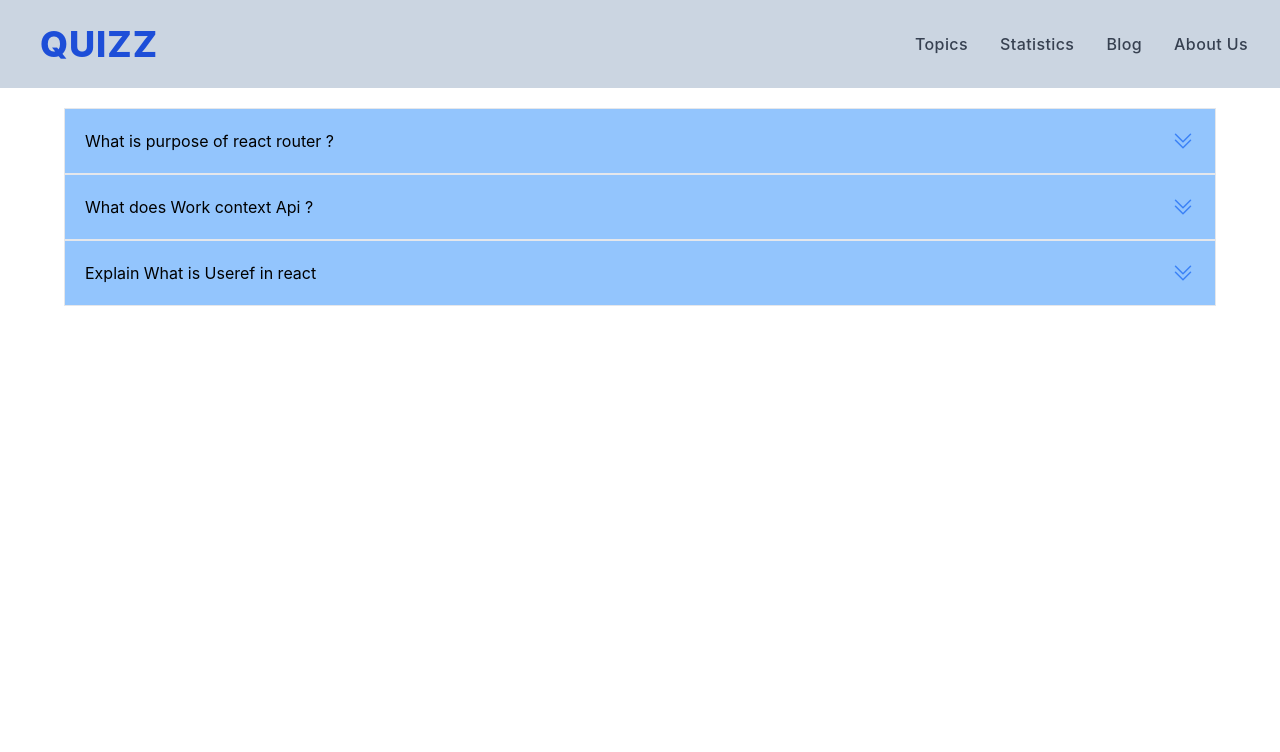
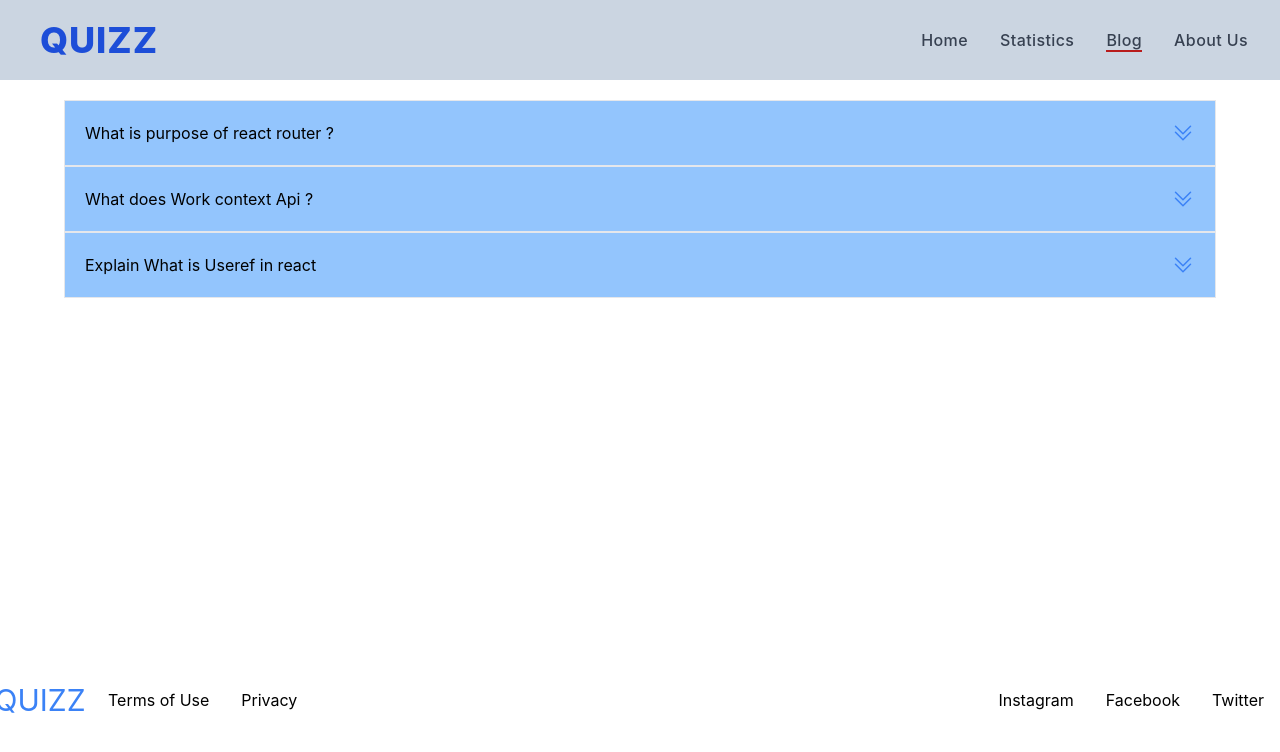
Before and after one commit to rubelrana123/quiz-site, a React (Create React App) app: page /blog in a window 1280 px wide. Shown: the top 752 px of the page. Built offline with nearby package versions, Linux system fonts and the light colour scheme.

Commit message:
added footer

```diff
--- a/src/components/Blog.jsx
+++ b/src/components/Blog.jsx
@@ -21,7 +21,7 @@ const Blog = () => {
 		},
 	];
   return (
-    <div className='w-[90%] mt-5 mx-auto'>
+    <div className='w-[90%] mt-5 h-[68vh] mx-auto'>
 
       {
         data.map( info => <BlogQuestion info = {info}></BlogQuestion> )
--- /dev/null
+++ b/src/components/Footer.jsx
@@ -0,0 +1,49 @@
+import React from 'react';
+import { Link } from 'react-router-dom';
+
+const Footer = () => {
+  return (
+		<div>
+			<footer className='px-4 py-8 dark:bg-gray-800 dark:text-gray-400 h-full'>
+				<div className='container flex flex-wrap items-center justify-center mx-auto space-y-4 sm:justify-between sm:space-y-0'>
+					<div className='flex flex-row pr-3 space-x-4 sm:space-x-8'>
+						<div className='flex items-center justify-center flex-shrink-0 w-12 h-12 text-3xl text-blue-500 mr-3'>
+							QUIZZ
+						</div>
+						<ul className='flex flex-wrap items-center space-x-4 sm:space-x-8'>
+							<li>
+								<Link rel='noopener noreferrer' to='/'>
+									Terms of Use
+								</Link>
+							</li>
+							<li>
+								<Link rel='noopener noreferrer' to='/'>
+									Privacy
+								</Link>
+							</li>
+						</ul>
+					</div>
+					<ul className='flex flex-wrap pl-3 space-x-4 sm:space-x-8'>
+						<li>
+							<Link rel='noopener noreferrer' to='/'>
+								Instagram
+							</Link>
+						</li>
+						<li>
+							<Link rel='noopener noreferrer' to='/'>
+								Facebook
+							</Link>
+						</li>
+						<li>
+							<Link rel='noopener noreferrer' to='/'>
+								Twitter
+							</Link>
+						</li>
+					</ul>
+				</div>
+			</footer>
+		</div>
+	);
+};
+
+export default Footer;
--- a/src/components/Header.jsx
+++ b/src/components/Header.jsx
@@ -21,12 +21,16 @@ const Header = () => {
 					<ul className='flex items-center hidden space-x-8 lg:flex'>
 						<li>
 							<NavLink
-								to='/topic'
-								aria-label='topic'
-								title='Topic'
-								className='font-medium tracking-wide text-gray-700 transition-colors duration-200 hover:text-deep-purple-accent-400'
+								to='/home'
+								aria-label='home'
+								title='home'
+								className={({ isActive }) =>
+									isActive
+										? 'font-medium tracking-wide  border-b-2 border-red-700   text-gray-700 transition-colors duration-200 hover:text-deep-purple-accent-400'
+										: 'font-medium tracking-wide text-gray-700  transition-colors duration-200 hover:text-deep-purple-accent-400'
+								}
 							>
-								Topics
+								Home
 							</NavLink>
 						</li>
 						<li>
@@ -34,7 +38,11 @@ const Header = () => {
 								to='/statistics'
 								aria-label='Statistics'
 								title='Statistics'
-								className='font-medium tracking-wide text-gray-700 transition-colors duration-200 hover:text-deep-purple-accent-400'
+								className={({ isActive }) =>
+									isActive
+										? 'font-medium tracking-wide text-gray-700 border-red-700    transition-colors duration-200   border-b-2   hover:text-deep-purple-accent-400'
+										: 'font-medium tracking-wide text-gray-700   transition-colors duration-200 hover:text-deep-purple-accent-400'
+								}
 							>
 								Statistics
 							</NavLink>
@@ -44,12 +52,13 @@ const Header = () => {
 								to='/blog'
 								aria-label='Blog'
 								title='Blog'
-								className='font-medium tracking-wide text-gray-700 transition-colors duration-200 hover:text-deep-purple-accent-400'
+								className={({ isActive }) =>
+									isActive
+										? 'font-medium tracking-wide  border-b-2  border-red-700  text-gray-700 transition-colors duration-200 hover:text-deep-purple-accent-400'
+										: 'font-medium tracking-wide text-gray-700 transition-colors duration-200 hover:text-deep-purple-accent-400'
+								}
 							>
-								<div className='relative py-3'>
-									<p>Blog</p>
-									<p className='absolute bottom-5 left-9'></p>
-								</div>
+								Blog
 							</NavLink>
 						</li>
 						<li>
@@ -57,7 +66,11 @@ const Header = () => {
 								to='/about'
 								aria-label='About Us'
 								title='About Us'
-								className='font-medium tracking-wide text-gray-700 transition-colors duration-200 hover:text-deep-purple-accent-400'
+								className={({ isActive }) =>
+									isActive
+										? 'font-medium tracking-wide  border-b-2  border-red-700  text-gray-700 transition-colors duration-200 hover:text-deep-purple-accent-400'
+										: 'font-medium tracking-wide text-gray-700 transition-colors duration-200 hover:text-deep-purple-accent-400'
+								}
 							>
 								About Us
 							</NavLink>
@@ -121,12 +134,16 @@ const Header = () => {
 										<ul className='space-y-4'>
 											<li>
 												<NavLink
-													to='/topic'
-													aria-label='topic'
-													title='Topics'
-													className='font-medium tracking-wide text-gray-700 transition-colors duration-200 hover:text-deep-purple-accent-400'
+													to='/home'
+													aria-label='home'
+													title='Home'
+													className={({ isActive }) =>
+														isActive
+															? 'font-medium tracking-wide text-gray-900 transition-colors duration-200 hover:text-deep-purple-accent-400'
+															: 'font-medium tracking-wide text-gray-700 transition-colors duration-200 hover:text-deep-purple-accent-400'
+													}
 												>
-													Topics
+													Home
 												</NavLink>
 											</li>
 											<li>
@@ -134,7 +151,11 @@ const Header = () => {
 													to='/statistics'
 													aria-label='Statistics'
 													title='Statistics'
-													className='font-medium tracking-wide text-gray-700 transition-colors duration-200 hover:text-deep-purple-accent-400'
+													className={({ isActive }) =>
+														isActive
+															? 'font-medium tracking-wide text-gray-900 transition-colors duration-200 hover:text-deep-purple-accent-400'
+															: 'font-medium tracking-wide text-gray-700 transition-colors duration-200 hover:text-deep-purple-accent-400'
+													}
 												>
 													Statistics
 												</NavLink>
@@ -144,12 +165,13 @@ const Header = () => {
 													to='/blog'
 													aria-label='Blog'
 													title='Blog'
-													className='font-medium tracking-wide text-gray-700 transition-colors duration-200 hover:text-deep-purple-accent-400'
+													className={({ isActive }) =>
+														isActive
+															? 'font-medium tracking-wide text-gray-900 transition-colors duration-200 hover:text-deep-purple-accent-400'
+															: 'font-medium tracking-wide text-gray-700 transition-colors duration-200 hover:text-deep-purple-accent-400'
+													}
 												>
-													<div className='relative py-3'>
-														<p>Blog</p>
-														<p className='absolute bottom-5 left-9'></p>
-													</div>
+													Blog
 												</NavLink>
 											</li>
 											<li>
@@ -157,7 +179,11 @@ const Header = () => {
 													to='/about'
 													aria-label='About Us'
 													title='About Us'
-													className='font-medium tracking-wide text-gray-700 transition-colors duration-200 hover:text-deep-purple-accent-400'
+													className={({ isActive }) =>
+														isActive
+															? 'font-medium tracking-wide text-gray-900 transition-colors duration-200 hover:text-deep-purple-accent-400'
+															: 'font-medium tracking-wide text-gray-700 transition-colors duration-200 hover:text-deep-purple-accent-400'
+													}
 												>
 													About Us
 												</NavLink>
--- a/src/components/QuizDetails.jsx
+++ b/src/components/QuizDetails.jsx
@@ -5,6 +5,7 @@ const QuizDetails = ({ questionData,correct,wrong, setCorrect, setWrong }) => {
 ;
 console.log("question data"+ questionData)
 	const [open, setOpen] = useState(true);
+	const {color , setColor } = useState('red');
 
 	const { question, options, correctAnswer } = questionData;
 
@@ -12,6 +13,8 @@ console.log("question data"+ questionData)
   // console.log('question' +  question)
   // console.log('splitQuestion' + splitQuestion);
 	const handleCorrecctAns = (option) => {
+
+
 		if (option === correctAnswer) {
 			toast.success('Correct Answer', { autoClose: 200 });
 			setCorrect(correct + 1);
@@ -26,9 +29,7 @@ console.log("question data"+ questionData)
 			<div className='p-8 bg-blue-200'>
 				<div className='flex justify-between'>
 					<h1 className='md:text-2xl text-xl text-black'>
-						<span className='text-red-500 text-2xl'>
-							Question :
-						</span>
+						<span className='text-red-500 text-2xl'>Question :</span>
 						{question}
 					</h1>
 
@@ -50,7 +51,11 @@ console.log("question data"+ questionData)
 						<div
 							onClick={() => handleCorrecctAns(option)}
 							key={option}
-							className='bg-blue-300 py-3 mx-auto px-4 w-3/4 rounded hover:bg-red-500 hover:text-white ease-in duration-300 cursor-pointer'
+							className={
+								color
+									? 'bg-blue-300 py-3 mx-auto px-4 w-3/4 rounded hover:bg-red-500  ease-in duration-300 cursor-pointer active:bg-white'
+									: 'bg-blue-300 py-3 mx-auto px-4 w-3/4 rounded hover:bg-green-500  ease-in duration-300 cursor-pointer  active:bg-red-600'
+							}
 						>
 							{option}
 						</div>
--- a/src/components/Root.jsx
+++ b/src/components/Root.jsx
@@ -1,5 +1,6 @@
 import React from 'react';
 import { Outlet } from 'react-router-dom';
+import Footer from './Footer';
 
 import Header from './Header';
 
@@ -8,6 +9,7 @@ const Root = () => {
     <div>
       <Header></Header>
       <Outlet></Outlet>
+      <Footer></Footer>
 
     </div>
   );
--- a/src/components/Statistics.jsx
+++ b/src/components/Statistics.jsx
@@ -36,7 +36,7 @@ const Statistics = () => {
 					</AreaChart>
 				</ResponsiveContainer>
 			</div>
-			);
+
 		</div>
 	);
 };
--- a/src/components/Topics.jsx
+++ b/src/components/Topics.jsx
@@ -5,7 +5,7 @@ const Topics = ({topic}) => {
   console.log(topic)
   const {id,logo, name, total} = topic
   return (
-		<div className='bg-purple-100 p-6 rounded shadow-lg'>
+		<div className='bg-blue-100 p-6 rounded shadow-lg'>
 			<img
 				className='object-cover w-full h-40 mb-6 rounded shadow-lg md:h-64 xl:h-72'
 				src={logo}
@@ -19,7 +19,7 @@ const Topics = ({topic}) => {
 			<Link to={`../quiz/${id}`}>
 				<button
 					type='button'
-					className='px-8 block w-full mt-4 py-3  rounded-full bg-blue-400 text-2xl text-white hover:bg-cyan-400'
+					className='px-8 block w-full mt-4 py-3  rounded-full bg-green-400 text-2xl text-white hover:bg-cyan-400'
 				>
 					Quiz Start
 				</button>
--- a/src/router/router.jsx
+++ b/src/router/router.jsx
@@ -15,7 +15,7 @@ export const router = createBrowserRouter([
 		errorElement: <ErrorPage></ErrorPage>,
 		children: [
 			{ path: '/', loader: loadedTopicData, element: <Home></Home> },
-			{ path: '/topic', loader: loadedTopicData, element: <Home></Home> },
+			{ path: '/home', loader: loadedTopicData, element: <Home></Home> },
 			{
 				path: '/statistics',
 				loader: loadedTopicData,
```
